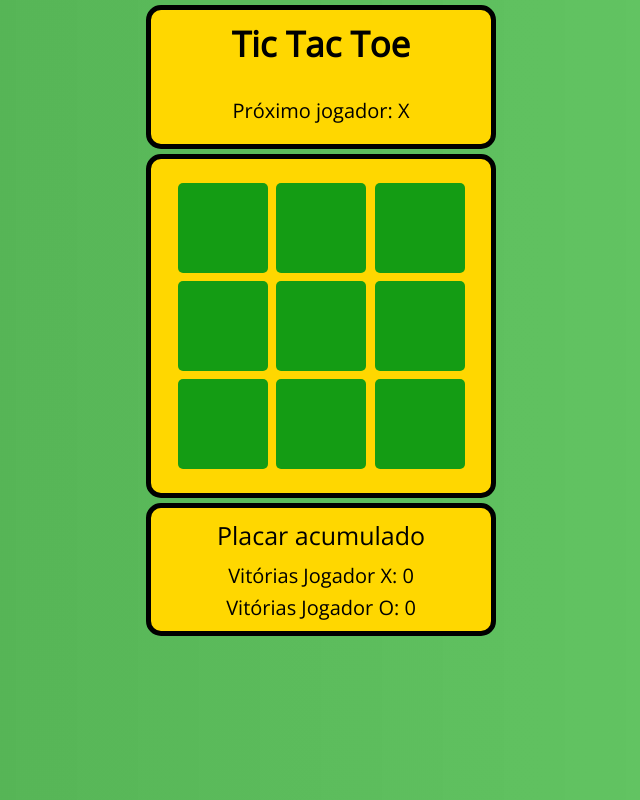
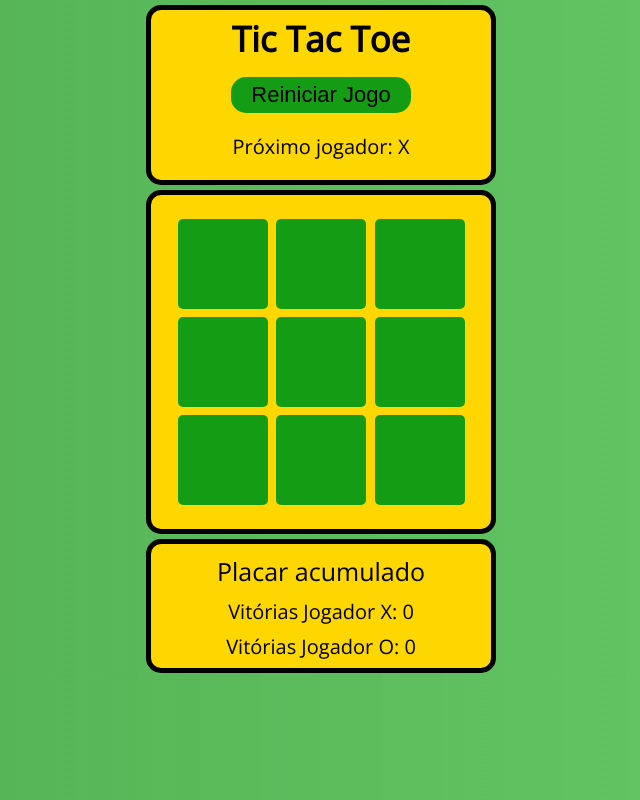
Before and after one commit to elielbianchi/raro-academy, a React (Create React App) app in the folder exercicios-semana-05/tic-tac-toe/: page / in a window 1280 px wide. Shown: the whole page, without its empty margins (319-959 px from the left). Built offline with nearby package versions, Linux system fonts and the light colour scheme.

Commit message:
Few changes to implement minor features

```diff
--- a/exercicios-semana-05/tic-tac-toe/public/index.html
+++ b/exercicios-semana-05/tic-tac-toe/public/index.html
@@ -9,8 +9,6 @@
       content="Web site created using create-react-app"
     />
 
-    <link rel="manifest" href="%PUBLIC_URL%/manifest.json" />
-
     <title>Tic Tac Toe</title>
   </head>
   <body>
--- a/exercicios-semana-05/tic-tac-toe/src/components/Footer/Footer.css
+++ b/exercicios-semana-05/tic-tac-toe/src/components/Footer/Footer.css
@@ -12,14 +12,6 @@
     margin-top: 5px;
   }
 
-  .footer-content {
-    display: flex;
-    flex-direction: column;
-    justify-content: space-between;
-    align-items: center;
-    padding-bottom: 5px;
-  }
-
   .footer-title {
     font-size: 25px;
     font-weight: 400;
@@ -29,5 +21,5 @@
   .score-player {
     font-size: 20px;
     font-weight: 300;
-    padding-bottom: 5px;
+    padding-bottom: 8px;
   }
--- a/exercicios-semana-05/tic-tac-toe/src/components/Footer/Footer.tsx
+++ b/exercicios-semana-05/tic-tac-toe/src/components/Footer/Footer.tsx
@@ -1,14 +1,16 @@
 import { FC } from "react";
+import { useGameState } from "../../parts/game/GameState";
 import "./Footer.css";
 
 const Footer: FC = () => {
+
+  const { xWinnings, oWinnings } = useGameState();
+
   return (
     <footer className="footer">
       <h2 className="footer-title">Placar acumulado</h2>
-      <div className="footer-content">
-        <span className="score-player">Vitórias Jogador X: 0</span>
-        <span className="score-player">Vitórias Jogador O: 0</span>
-      </div>
+      <span className="score-player">Vitórias Jogador X: {xWinnings / 2}</span>
+      <span className="score-player">Vitórias Jogador O: {oWinnings / 2}</span>
     </footer>
   );
 };
--- a/exercicios-semana-05/tic-tac-toe/src/components/Header/Header.css
+++ b/exercicios-semana-05/tic-tac-toe/src/components/Header/Header.css
@@ -16,10 +16,12 @@
   .game-title {
     font-size: 35px;
     font-weight: 600;
-    margin: 10px;
+    margin-top: 5px;
+    margin-bottom: 15px;
   }
 
   .game-info {
+    text-align: center;
     font-size: 20px;
     font-weight: 300;
   }
--- a/exercicios-semana-05/tic-tac-toe/src/components/Header/Header.tsx
+++ b/exercicios-semana-05/tic-tac-toe/src/components/Header/Header.tsx
@@ -1,10 +1,15 @@
 import { FC } from "react";
+import { useGameState } from "../../parts/game/GameState";
+import RestartButton from "../RestartButton/RestartButton";
 import "./Header.css";
 
 const Header: FC = ({ children }) => {
+  const { resetGame } = useGameState();
+
   return (
     <header className="header">
       <h1 className="game-title">Tic Tac Toe</h1>
+      <RestartButton onClick={() => resetGame()}> Reiniciar Jogo </RestartButton>
       <p className="game-info">{children}</p>
     </header>
   );
--- a/exercicios-semana-05/tic-tac-toe/src/parts/game/GameState.tsx
+++ b/exercicios-semana-05/tic-tac-toe/src/parts/game/GameState.tsx
@@ -3,6 +3,10 @@ import { useState } from "react";
 export type SquareValue = "X" | "O" | "";
 
 export type BoardState = SquareValue[];
+
+let xWinnings = 0;
+
+let oWinnings = 0;
 
 const createBoard = () => Array<SquareValue>(9).fill("");
 
@@ -26,6 +30,7 @@ function calculateWinner(boardState: BoardState) {
       boardState[a] === boardState[b] &&
       boardState[a] === boardState[c]
     ) {
+      boardState[a]  === "X" ? (xWinnings++) : (oWinnings++);
       return boardState[a];
     }
   }
@@ -42,6 +47,13 @@ export function useGameState() {
     played: [createBoard()],
     round: 0,
   });
+
+  function resetGame() {
+    setGameState({
+      played: [createBoard()],
+      round: 0,
+    });
+  }
 
   const current = gameState.played[gameState.round];
   const xIsNext = gameState.round % 2 === 0;
@@ -67,5 +79,8 @@ export function useGameState() {
     xIsNext,
     winner,
     handleClick,
+    xWinnings,
+    oWinnings,
+    resetGame,
   };
 }
```
Also changed, not shown: exercicios-semana-05/tic-tac-toe/public/manifest.json (deleted), exercicios-semana-05/tic-tac-toe/src/parts/TicTacToe/TicTacToe.tsx (line endings or trailing spaces).
